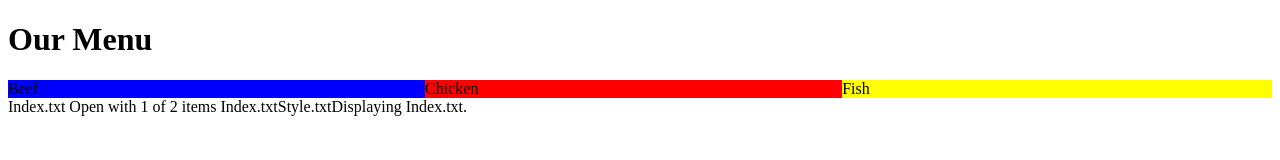
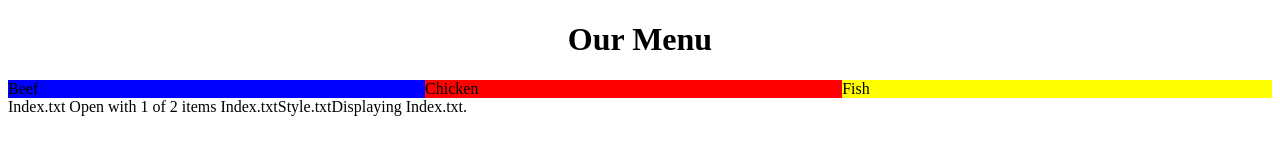
Before and after one commit to khalidkhan801/Mod2, a plain HTML site: page Index.html in a window 1280 px wide. Drawn offline with Linux system fonts and the light colour scheme.

Commit message:
Update Index.html

```diff
--- a/Index.html
+++ b/Index.html
@@ -8,7 +8,7 @@
 <body>
 
 <div id="container">
-<h1>Our Menu</h1>
+<center><h1>Our Menu</h1></center>
 <section id="left-column">
 Beef
 </section>
```
